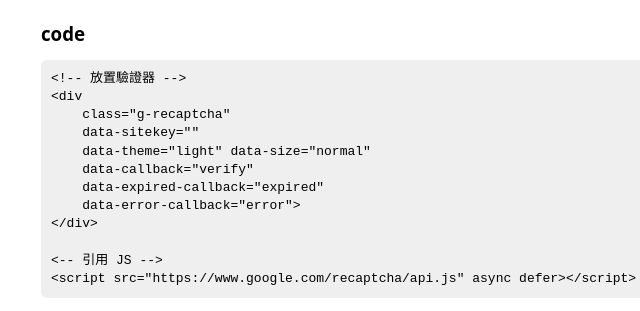
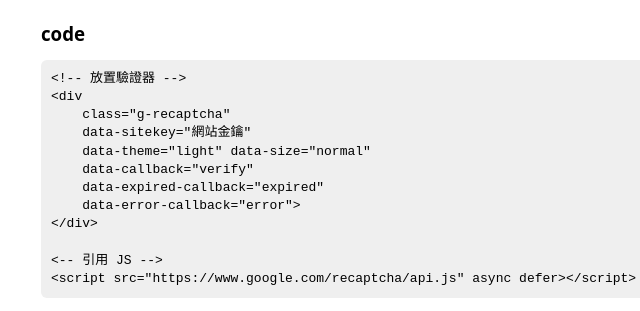
Before and after one commit to letswritetw/letswrite-recaptcha-v2, a plain HTML site: page index.html in a window 1280 px wide. Shown: the part 225-536 px from the top of the page, 209-849 px from the left. Drawn offline with nearby package versions, Linux system fonts and the light colour scheme.

```diff
--- a/index.html
+++ b/index.html
@@ -48,7 +48,7 @@
       <pre><code>&lt;!-- 放置驗證器 -->
 &lt;div
     class="g-recaptcha"
-    data-sitekey=""
+    data-sitekey="網站金鑰"
     data-theme="light" data-size="normal"
     data-callback="verify"
     data-expired-callback="expired"
```
Also changed, not shown: fb.jpg (added), 2 other files.
